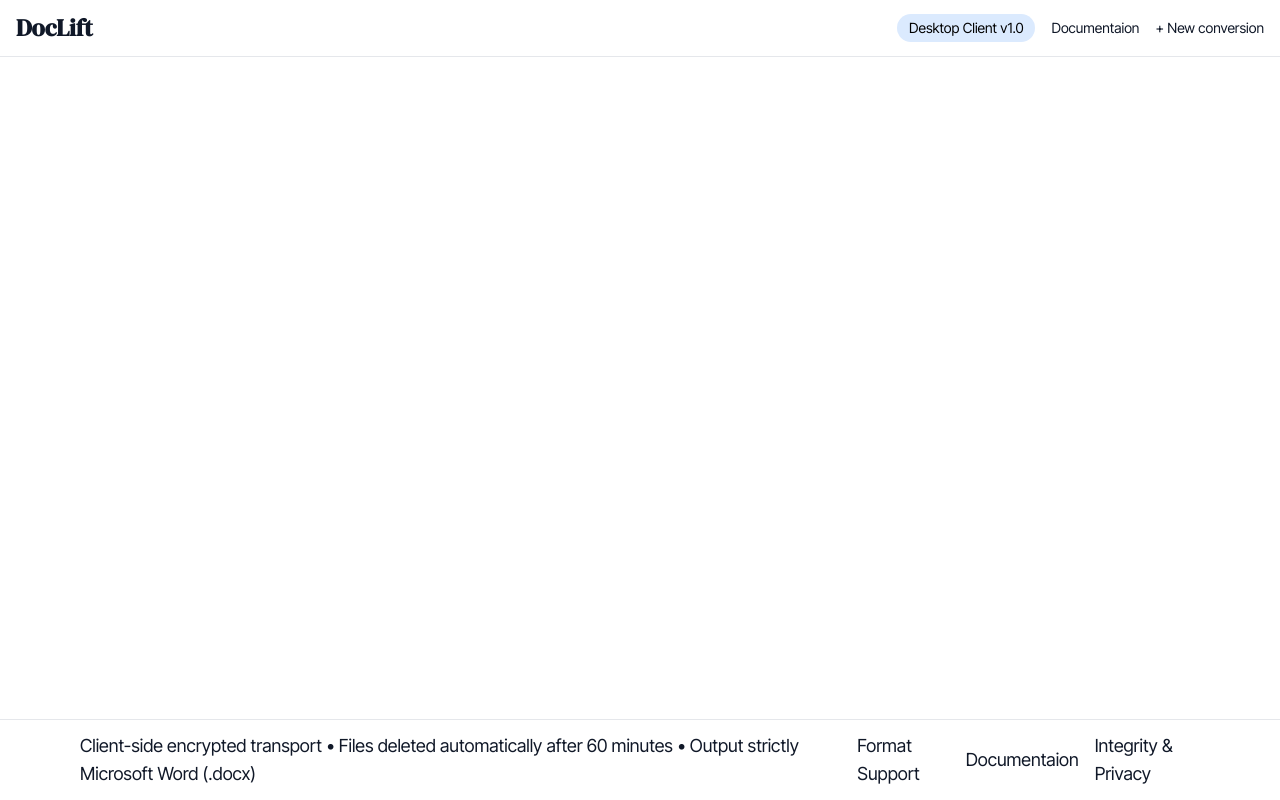
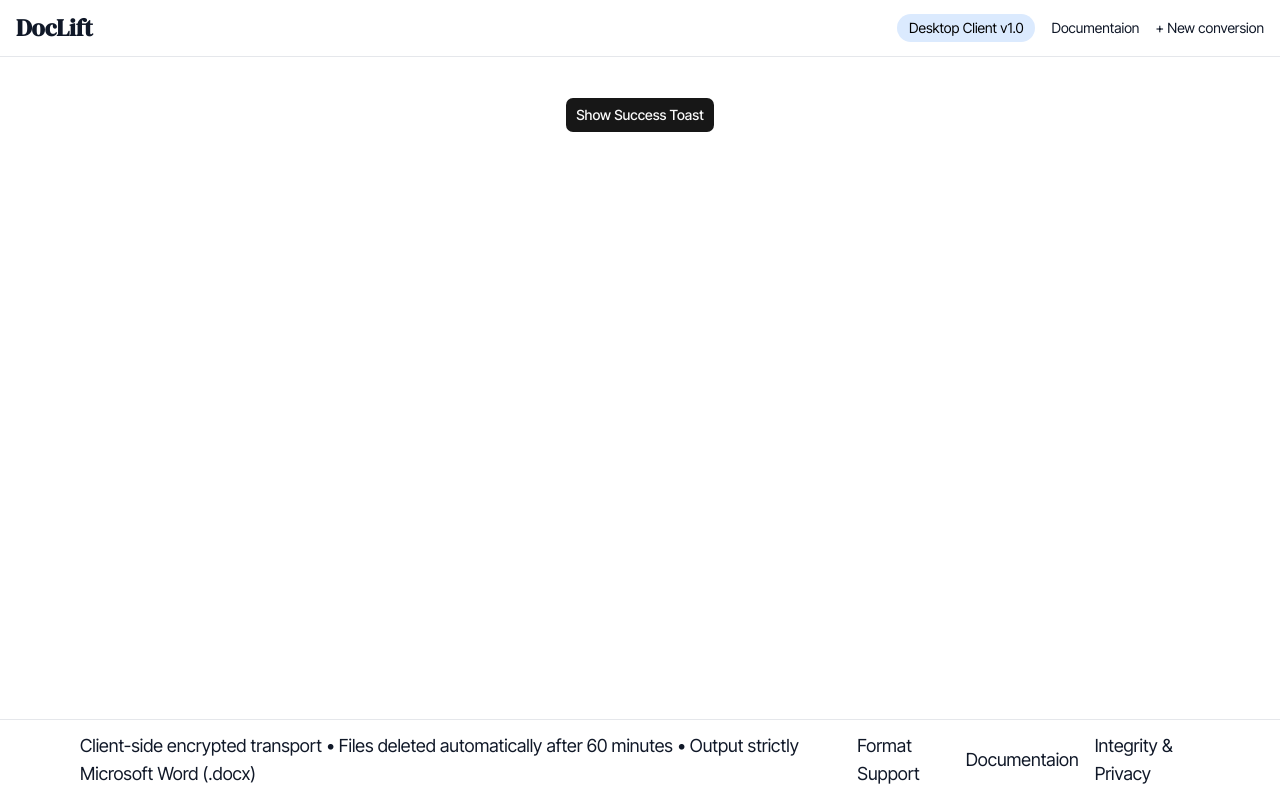
Before and after one commit to AmaliTech-Training-Academy/doclift, a Next.js app in the folder apps/web/: page / in a window 1280 px wide. Built offline with nearby package versions, Linux system fonts and the light colour scheme.

Commit message:
feat: add toast component and update styles in globals and sonner

```diff
--- a/apps/web/src/app/globals.css
+++ b/apps/web/src/app/globals.css
@@ -61,8 +61,6 @@ h6 {
 }
 
 :root {
-  --background: oklch(1 0 0);
-  --foreground: oklch(0.145 0 0);
   --card: oklch(1 0 0);
   --card-foreground: oklch(0.145 0 0);
   --popover: oklch(1 0 0);
@@ -93,6 +91,8 @@ h6 {
   --sidebar-accent-foreground: oklch(0.205 0 0);
   --sidebar-border: oklch(0.922 0 0);
   --sidebar-ring: oklch(0.708 0 0);
+  --background: oklch(1 0 0);
+  --foreground: oklch(0.145 0 0);
 }
 
 .dark {
--- a/apps/web/src/app/layout.tsx
+++ b/apps/web/src/app/layout.tsx
@@ -1,8 +1,10 @@
 import type { Metadata } from "next";
-import { DM_Serif_Display, Inter_Tight } from "next/font/google";
+import { DM_Serif_Display, Inter_Tight, Inter } from "next/font/google";
 import "./globals.css";
 import { cn } from "@/lib/utils";
 import { Toaster } from "sonner";
+
+
 
 const dmSerif = DM_Serif_Display({
   variable: "--font-heading",
--- a/apps/web/src/app/page.tsx
+++ b/apps/web/src/app/page.tsx
@@ -1,6 +1,8 @@
 "use client";
 import Header from "../components/layout/Header";
 import Footer from "../components/layout/Footer";
+import { Button } from "@/components/ui/button";
+import { toast } from "sonner";
 
 
 
@@ -9,6 +11,11 @@ export default function Home() {
     <div className="min-h-screen flex flex-col">
       <Header />
       <main className="flex-1">
+        <div className="flex flex-col items-center justify-center h-full mt-10">
+          <Button onClick={() => {
+            toast.success("This is a success message!");
+          }}>Show Success Toast</Button>
+          </div>
 
 
       </main>
--- a/apps/web/src/components/ui/sonner.tsx
+++ b/apps/web/src/components/ui/sonner.tsx
@@ -32,7 +32,7 @@ const Toaster = ({ ...props }: ToasterProps) => {
         {
           "--normal-bg": "var(--popover)",
           "--normal-text": "var(--popover-foreground)",
-          "--normal-border": "",
+          "--normal-border": "var(--border)",
           "--border-radius": "var(--radius)",
         } as React.CSSProperties
       }
@@ -43,7 +43,6 @@ const Toaster = ({ ...props }: ToasterProps) => {
       }}
       {...props}
     />
-
   )
 }
 
```
